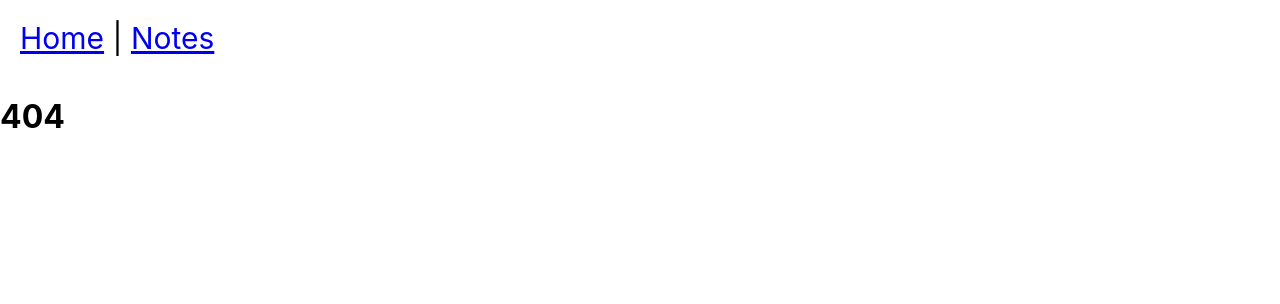
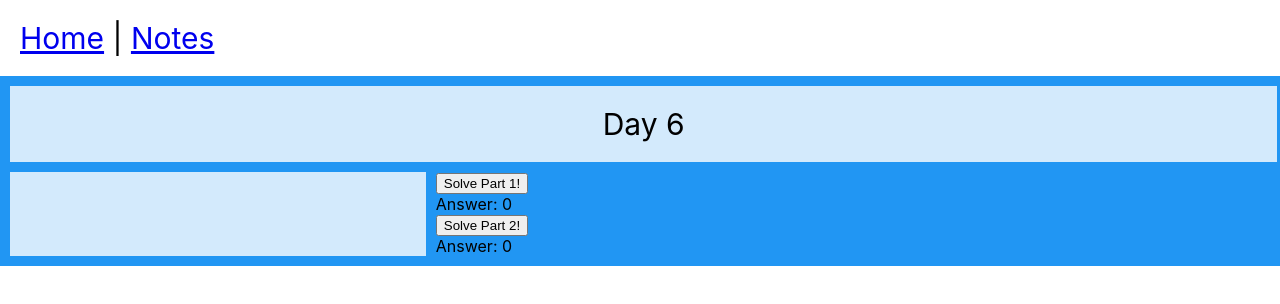
Before and after one commit to jeffphi/advent-of-code-2023, a React (Create React App) app: page /advent-of-code-2023/day-6 in a window 1280 px wide. Before the commit this address had no page. Shown: the top 304 px of the page. Built offline with nearby package versions, Linux system fonts and the light colour scheme.

Commit message:
Day 6, both parts

```diff
--- a/src/App.js
+++ b/src/App.js
@@ -10,27 +10,10 @@ import Day2 from './pages/day-2';
 import Day3 from './pages/day-3';
 import Day4 from './pages/day-4';
 import Day5 from './pages/day-5';
+import Day6 from './pages/day-6';
 
 function App() {
   return (
-    /*
-    <div className="App">
-      <header className="App-header">
-        <img src={logo} className="App-logo" alt="logo" />
-        <p>
-          Edit <code>src/App.js</code> and save to reload.
-        </p>
-        <a
-          className="App-link"
-          href="https://reactjs.org"
-          target="_blank"
-          rel="noopener noreferrer"
-        >
-          Learn React
-        </a>
-      </header>
-    </div>
-    */
     <BrowserRouter>
       <Routes>
         <Route path="advent-of-code-2023/" element={<Layout />} >
@@ -40,6 +23,7 @@ function App() {
           <Route path="day-3" element={<Day3 />} />
           <Route path="day-4" element={<Day4 />} />
           <Route path="day-5" element={<Day5 />} />
+          <Route path="day-6" element={<Day6 />} />
           <Route path="notes" element={<Notes />} />
           <Route path="*" element={< NoPage />} />
         </Route>
--- /dev/null
+++ b/src/pages/day-6.js
@@ -0,0 +1,85 @@
+import { findDOMNode } from 'react-dom';
+import './page.css';
+
+export default function Day6() {
+    function solve_part1(){
+        // Time:        46     85     75     82
+        // Distance:   208   1412   1257   1410
+        let retVal = 0;
+
+        retVal = getCount(46,208)*getCount(85,1412)*getCount(75,1257)*getCount(82,1410);
+
+        let answer1Elt = document.getElementById('answer-1');
+        findDOMNode(answer1Elt).innerHTML = retVal;
+    }
+
+    function getCount(time, dist){
+        let counter = 0;
+        let sum = 0;
+        for(let i=1; i<time; i++){
+            if(((time-i) * i) > dist){
+                sum++;
+            }
+            counter++;
+            if(counter % 1000000 == 0){
+                console.log(counter/1000000+' million...');
+            }
+        }
+        return sum;
+    }
+
+    function solve_part2(){
+        // Time:        46857582
+        // Distance:   208141212571410
+        let retVal = 0;
+        let startTime = new Date();
+        console.log('Start: '+startTime);
+        retVal = getCount(46857582,208141212571410);
+
+        let timeDiff = new Date() - startTime; //in ms
+        timeDiff /= 1000;
+        let seconds = Math.round(timeDiff);
+        console.log('Execution time (sec): ' + seconds);
+
+        let answer2Elt = document.getElementById('answer-2');
+        findDOMNode(answer2Elt).innerHTML = retVal;
+    }
+
+    const input = [];
+    for (let i = 0; i < data.length; i++) {
+
+        let line = data[i];
+        const spans = [];
+        for(let j = 0; j < line.length; j++)
+        {
+            //id format: row-col
+            spans.push(<span key={j} id={i+"-"+j}>{line[j]}</span>);
+        }
+        input.push(<div key={i}>{spans} Row Val:(<span id={"row-sum-"+i}></span>)</div>);
+    }
+
+    return (
+        <div className="grid-container">
+            <div className="title">Day 6</div>
+            <div className="grid-div-input">
+                {input}
+            </div>
+            <div>
+                <button onClick={solve_part1}>
+                    Solve Part 1!
+                </button>
+                <div>
+                    Answer: <span id="answer-1">0</span>
+                </div>
+                <button onClick={solve_part2}>
+                    Solve Part 2!
+                </button>
+                <div>
+                    Answer: <span id="answer-2">0</span>
+                </div>
+            </div>
+        </div>
+    )
+}
+
+const data =[];
--- a/src/pages/home.js
+++ b/src/pages/home.js
@@ -19,6 +19,9 @@ const Home = () => {
         <div>
           <Link to="/advent-of-code-2023/day-5">Day 5</Link>
         </div>
+        <div>
+          <Link to="/advent-of-code-2023/day-6">Day 6</Link>
+        </div>
       </div>
     );
   };
```
